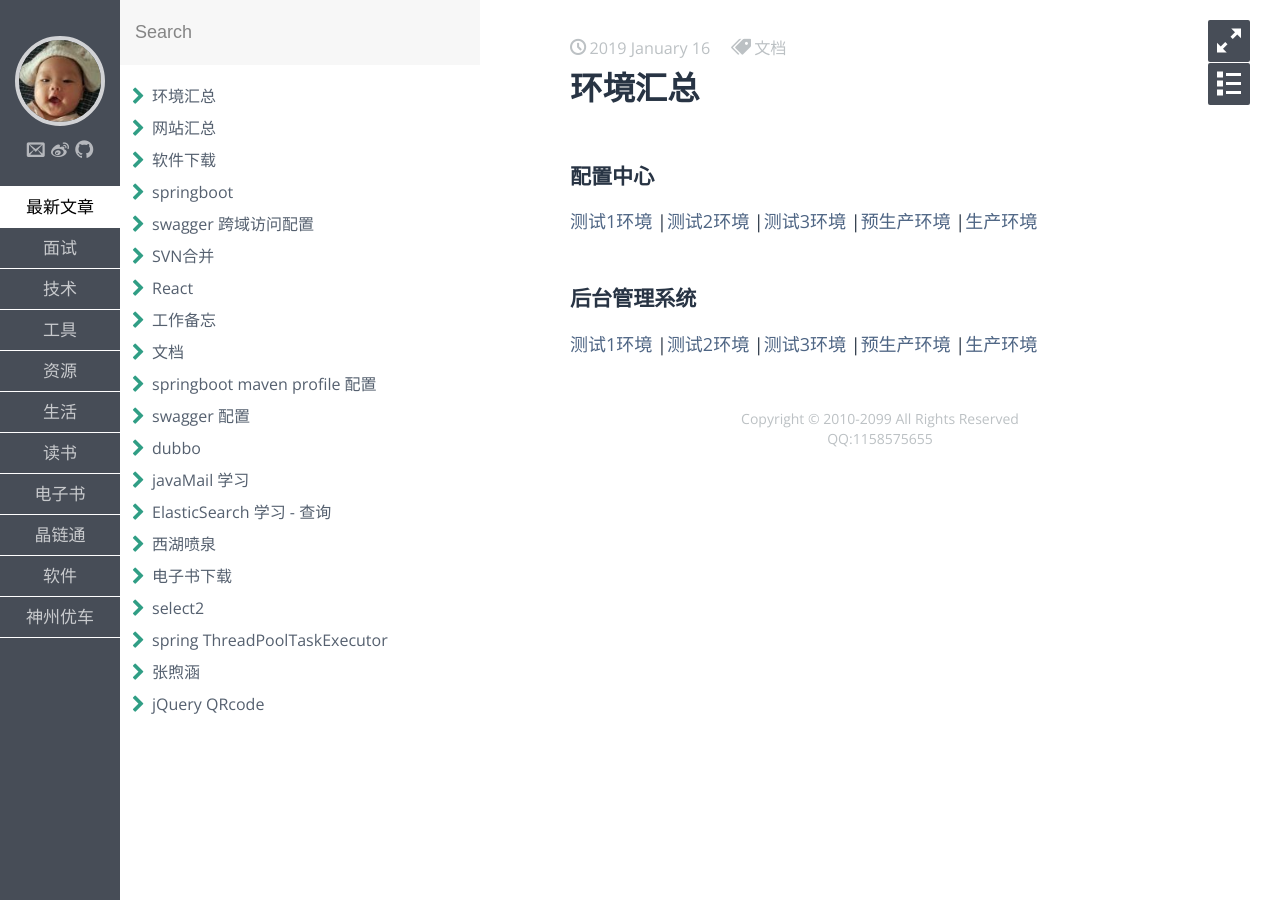
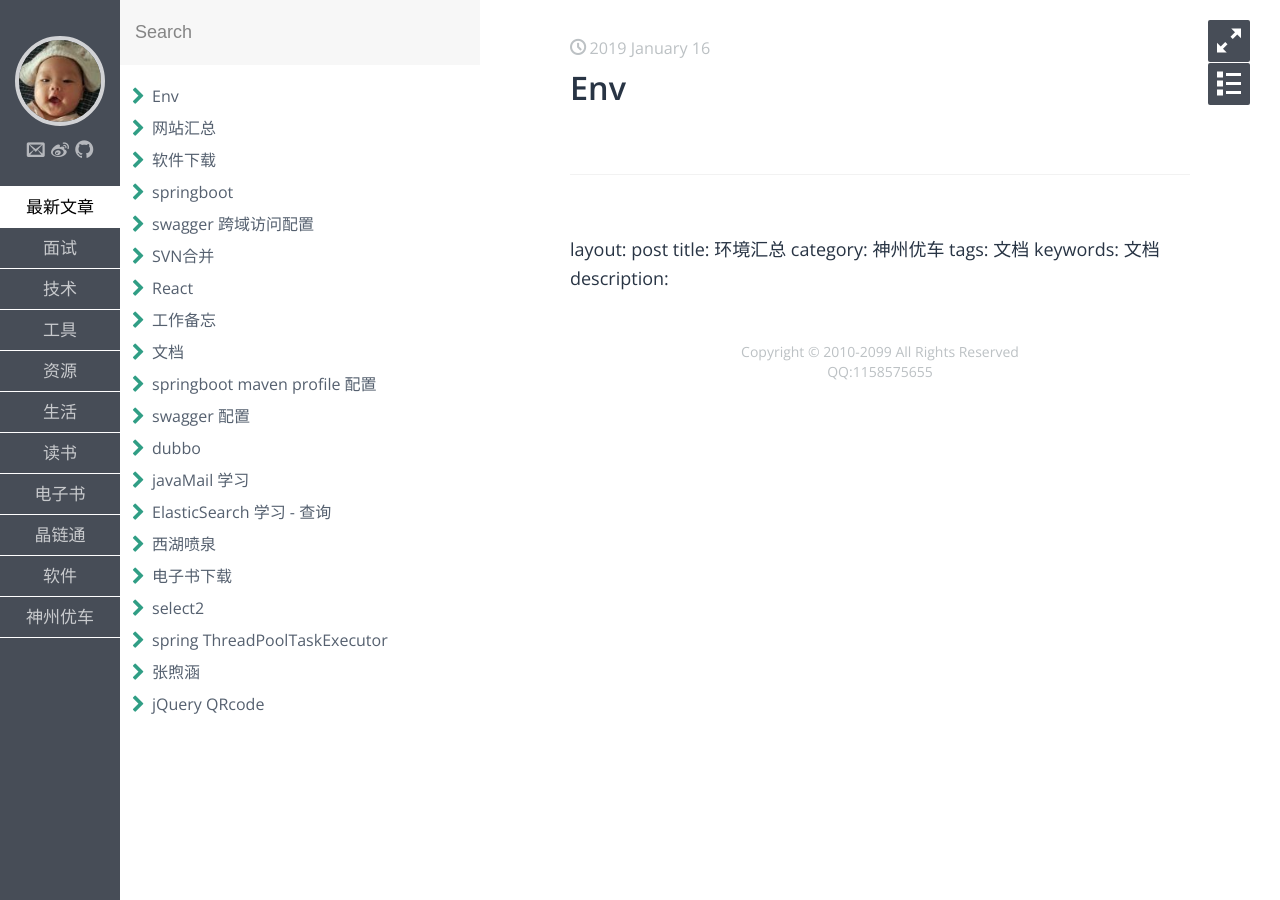
Before and after one commit to ksoft/vip.github.io, a Jekyll site: the page built from _posts/ucar/2019-01-16-env.md, in a window 1280 px wide. Built offline with Jekyll 4.4.1, drawn with Linux system fonts in a browser that asks for light colours; some web fonts are replaced; our own code applies the rules of GitHub Pages for plain Markdown files.

Commit message:
删除UCAR

```diff
--- a/_posts/ucar/2019-01-16-env.md
+++ b/_posts/ucar/2019-01-16-env.md
@@ -5,17 +5,3 @@ category: 神州优车
 tags: 文档
 keywords: 文档
 description:
----
-### 配置中心
-[测试1环境](http://cfcentertest.10101111.com)
-|[测试2环境](http://cfcentertest02.10101111.com)
-|[测试3环境](http://cfcentertest03.10101111.com)
-|[预生产环境](http://cfcenterpre.10101111.com)
-|[生产环境](http://cfcenter.10101111.com)
-
-### 后台管理系统
-[测试1环境](http://admintest.10101111.com)
-|[测试2环境](http://admintest02.10101111.com)
-|[测试3环境](http://admintest03.10101111.com)
-|[预生产环境](http://adminpre.10101111.com)
-|[生产环境](http://admin.10101111.com)
```
Also changed, not shown: _posts/ucar/2019-01-16-doc.md (+0 -6 lines).
